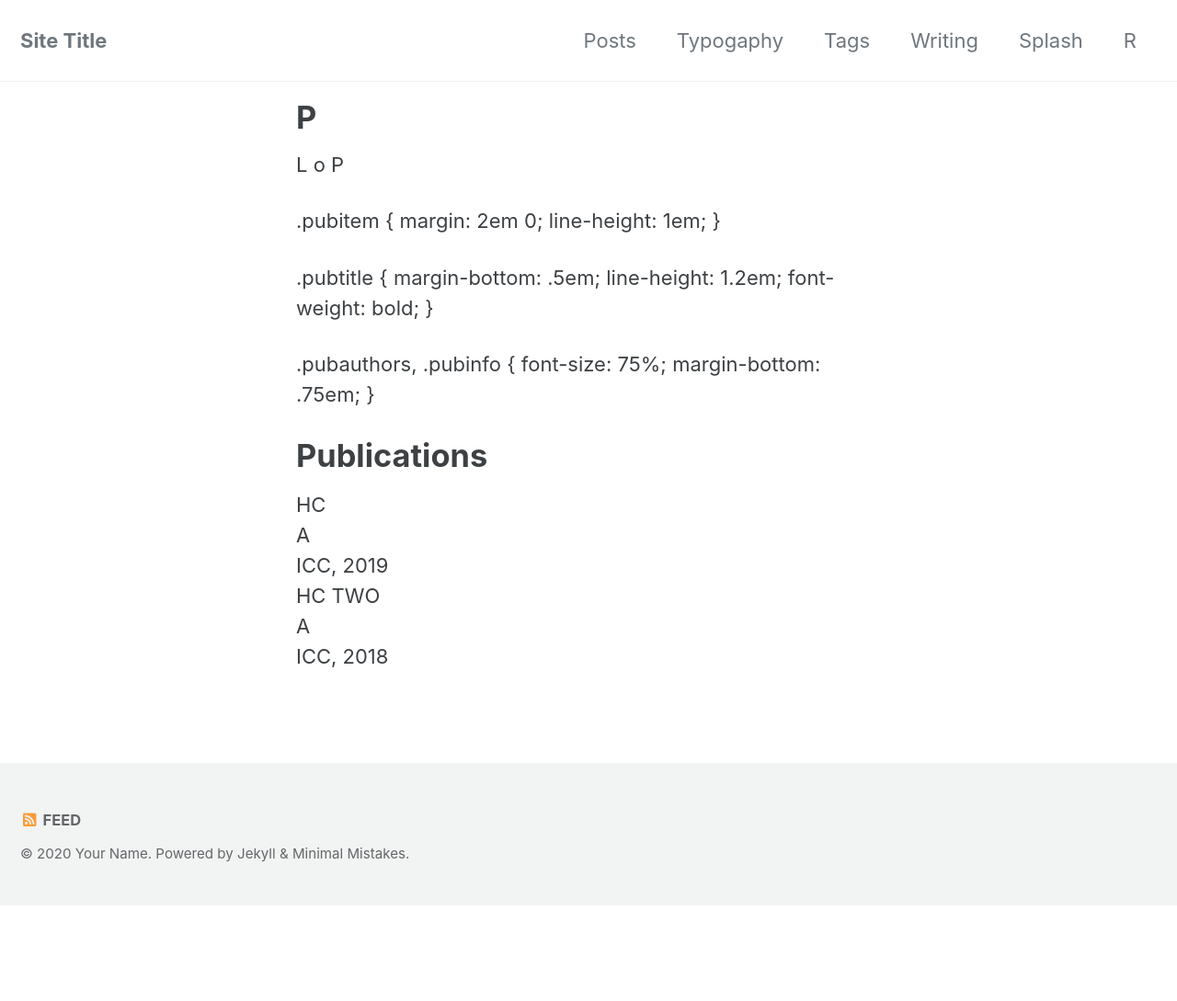
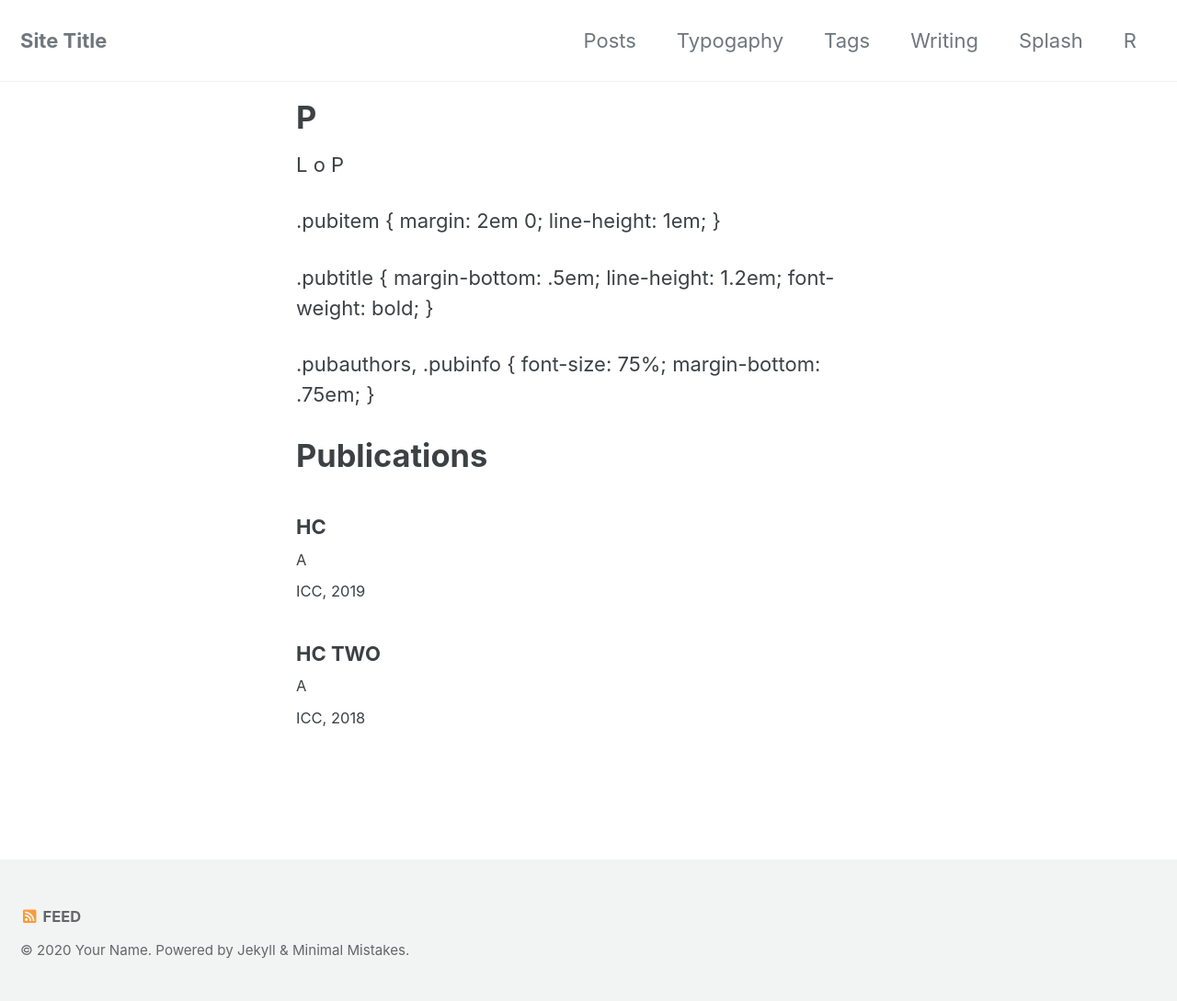
Before and after one commit to anantjoshi97/website, a Jekyll site: the page built from _pages/publ.md, in a window 1280 px wide. Shown: the whole page at 92% size. Built offline with Jekyll 4.4.1, drawn with Linux system fonts in a browser that asks for light colours; cached includes are drawn as plain includes; before the commit the page ends 985 px from its top, so only the background shows below that.

Commit message:
Updated file

```diff
--- a/_sass/minimal-mistakes.scss
+++ b/_sass/minimal-mistakes.scss
@@ -38,3 +38,4 @@
 @import "minimal-mistakes/archive";
 @import "minimal-mistakes/sidebar";
 @import "minimal-mistakes/print";
+@import "minimal-mistakes/publication-formatting";
```
